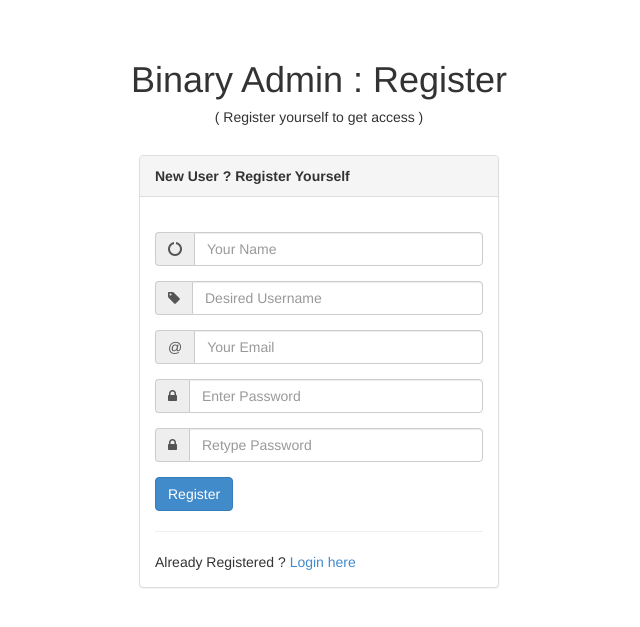
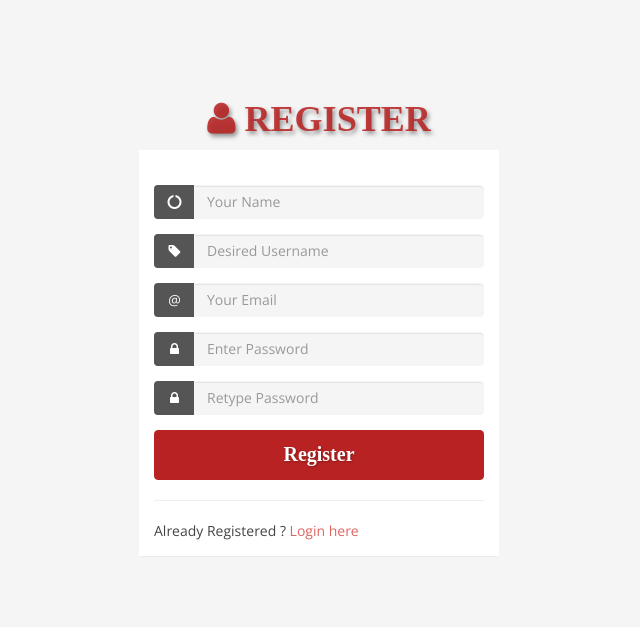
Before and after one commit to yogamaruf/Toko-Online, a CodeIgniter app: page /tokoonline/admin/login/regis in a window 1280 px wide. Shown: the top 627 px of the page, without its empty margins (321-961 px from the left). Run offline with CodeIgniter, Linux system fonts and the light colour scheme.

Commit message:
Perbaikan login dan register

```diff
--- a/application/views/admin/akun/register.php
+++ b/application/views/admin/akun/register.php
@@ -3,35 +3,26 @@
 <head>
     <meta charset="utf-8" />
     <meta name="viewport" content="width=device-width, initial-scale=1.0" />
-    <title>Binary Admin : Register</title>
+    <title>Binary Admin | Register</title>
 	<!-- BOOTSTRAP STYLES-->
     <link href="<?php echo base_url(); ?>assets/backend/assets/css/bootstrap.css" rel="stylesheet" />
      <!-- FONTAWESOME STYLES-->
     <link href="<?php echo base_url(); ?>assets/backend/assets/css/font-awesome.css" rel="stylesheet" />
         <!-- CUSTOM STYLES-->
-    <link href="<?php echo base_url(); ?>assets/backend/assets/css/custom.css" rel="stylesheet" />
+    <link href="<?php echo base_url(); ?>assets/backend/assets/css/style3.css" rel="stylesheet" />
      <!-- GOOGLE FONTS-->
    <link href='http://fonts.googleapis.com/css?family=Open+Sans' rel='stylesheet' type='text/css' />
 
 </head>
 <body>
     <div class="container">
-        <div class="row text-center  ">
-            <div class="col-md-12">
-                <br /><br />
-                <h1> Binary Admin : Register</h1>
 
-                <h5>( Register yourself to get access )</h5>
-                 <br />
-            </div>
-        </div>
-         <div class="row">
+        <h1><i class="fa fa-user"></i> REGISTER</h1>
+
+        <div class="row">
 
                 <div class="col-md-4 col-md-offset-4 col-sm-6 col-sm-offset-3 col-xs-10 col-xs-offset-1">
                         <div class="panel panel-default">
-                            <div class="panel-heading">
-                        <strong>  New User ? Register Yourself </strong>
-                            </div>
                             <div class="panel-body">
                                 <form role="form" action="<?php echo base_url('admin/login/getregister'); ?>" method="POST">
                                         <br/>
@@ -59,7 +50,7 @@
 
                                         <input type="submit" name="simpan" value="Register" class="btn btn-primary">
                                         <hr />
-                                        Already Registered ?  <a href="<?php echo base_url('admin/login'); ?>" >Login here</a>
+                                        Already Registered ?  <a href="<?php echo base_url('admin/login'); ?>" class="a">Login here</a>
                                 </form>
                             </div>
 
--- a/assets/backend/assets/css/style2.css
+++ b/assets/backend/assets/css/style3.css
@@ -30,20 +30,38 @@ body {
 }
 h1 {
     background-color: #f5f5f5;
-    color: #b92222;
+    color: #b92222de;
     border-color: #f3F3F3;
-    text-shadow: 1px 2px 4px;
+    text-shadow: 2px 3px 4px rgba(0, 0, 0, .4);
     text-align: center;
     font-weight: bold;
+    font-family: 'News706 BT';
 }
 h4 {
     padding-top:10px;
 }
+
+.btn {
+    width: 100%;
+    height: 50px;
+    font-size: 20px;
+    font-family: 'Times New Roman';
+    font-weight: bold;
+    background-color: #b92222;
+    border-color: #b92222;
+    text-shadow: 1px 1px 2px rgba(0, 0, 0, .3);
+}
+
+.btn:hover {
+    background-color: #a91b1b;
+    border-color: #a91b1b;
+}
+
 .square-btn-adjust {
     border: 0px solid transparent;
    -webkit-border-radius: 0px;
--moz-border-radius: 0px;
-border-radius: 0px;
+    -moz-border-radius: 0px;
+    border-radius: 0px;
 
 }
 p {
@@ -66,14 +84,30 @@ p {
     color: #fff;
     background-color: #555;
     border-color: #555;
+    width: 40px;
+}
+
+.input-group {
+    width: 100%;
 }
 
 .form-control {
     background-color: #f5f5f5;
+    color: #999;
+    border-color: #f5f5f5;
+    width: 100%;
+}
+
+.form-control:focus {
+    border-color: #fafafa;
     color: #444;
-    border-color: #f5f5f5;
+    box-shadow: 0 0 1px 1px rgba(0, 0, 0, .2);
 }
 
 .container {
-    margin-top: 120px;
+    margin-top: 80px;
 }
+
+.a, .a:hover, .a:focus{
+    color: #de6462;
+}
--- a/database/tokoonline.sql
+++ b/database/tokoonline.sql
@@ -3,7 +3,7 @@
 -- https://www.phpmyadmin.net/
 --
 -- Host: 127.0.0.1
--- Generation Time: Aug 14, 2018 at 07:43 PM
+-- Generation Time: Aug 16, 2018 at 04:09 AM
 -- Server version: 10.1.31-MariaDB
 -- PHP Version: 5.6.34
 
```
Also changed, not shown: application/views/admin/akun/login.php (+4 -4 lines).
